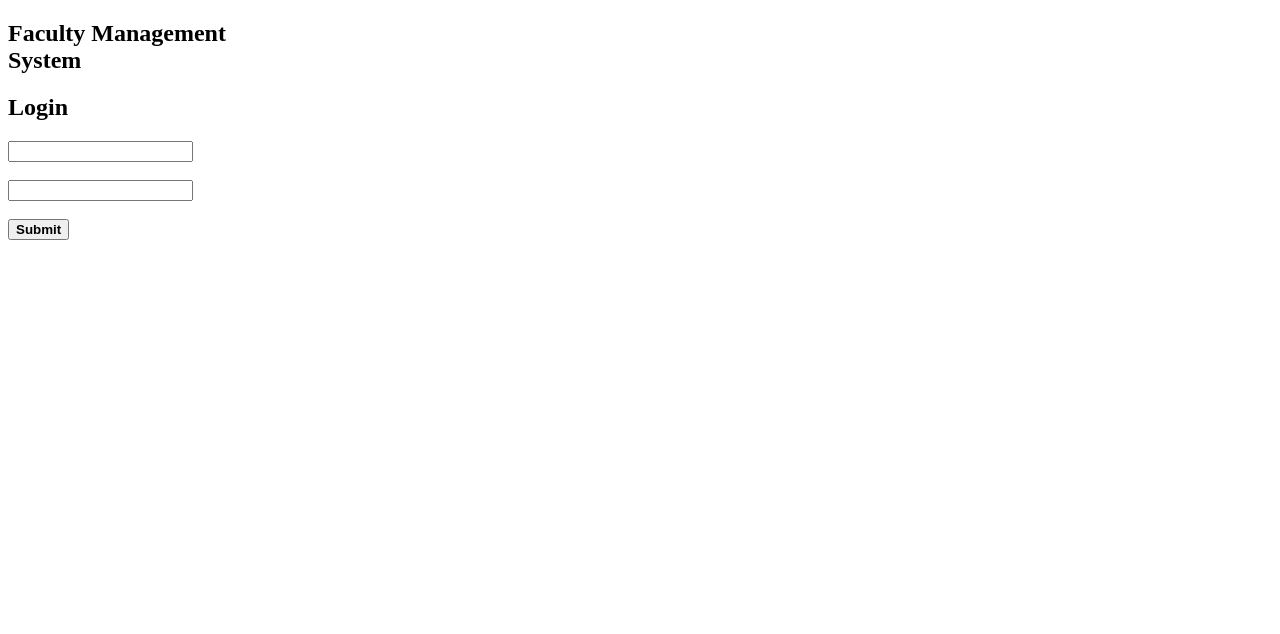
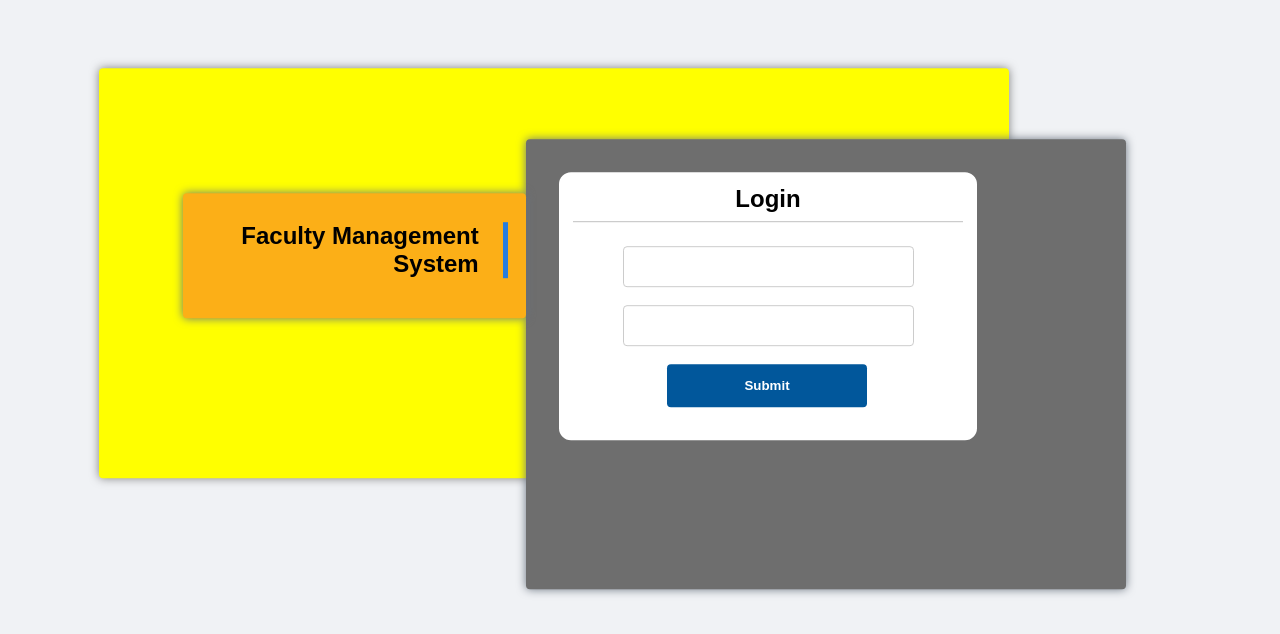
Before and after one commit to lalamog/website, a plain HTML site: page index.html in a window 1280 px wide. Drawn offline with Linux system fonts and the light colour scheme.

Commit message:
Update index.html

```diff
--- a/index.html
+++ b/index.html
@@ -3,7 +3,7 @@
 <head>
   <meta charset="utf-8">
     <title>FMS - Login</title>
-    <link rel="stylesheet" type="text" href="style.css">
+    <link rel="stylesheet" type="text/css" href="style.css">
 </head>
 
 <body class="parent">
```
